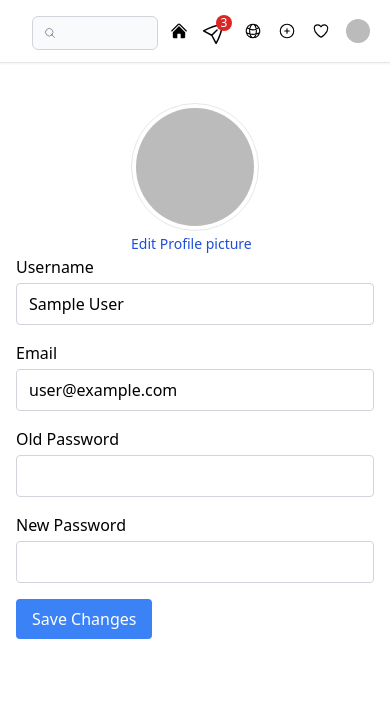
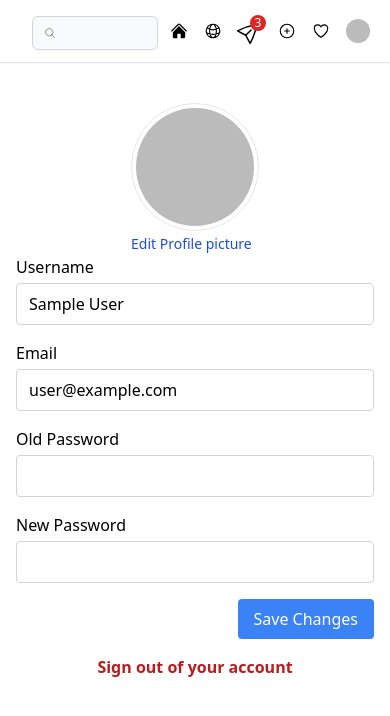
Before and after one commit to najeeudanesi/my_instagram_app, a Next.js app: page /profile in a window 390 px wide. Shown: the top 716 px of the page. Built offline with nearby package versions, Linux system fonts and the light colour scheme; no server answers; sample sign-in values are in the browser's storage.

Commit message:
mobile nav fix

```diff
--- a/components/Header.js
+++ b/components/Header.js
@@ -87,6 +87,11 @@ export default function Header() {
           <div className=" flex items-center justify-end space-x-4">
             <HomeIcon onClick={() => router.push("/")} className="navBtn" />
 
+            <GlobeAltIcon
+                  className="navBtn"
+                  onClick={() => router.push("/explore")}
+                />
+
             {user ? (
               <>
                 <div className="relative">
@@ -100,10 +105,6 @@ export default function Header() {
                   </div>
                 </div>
 
-                <GlobeAltIcon
-                  className="navBtn"
-                  onClick={() => router.push("/explore")}
-                />
                 <PlusCircleIcon
                   onClick={() => setOpen(true)}
                   className="navBtn"
--- a/components/Post.js
+++ b/components/Post.js
@@ -136,9 +136,9 @@ function Post({ id, username, img, caption, userImg}) {
             className="flex items-center space-x-2 mb-3">
 
               <img className="h-7 w-7 rounded-full object-cover" src={comment.data().userImage} alt="" />
-              <span className="font-semibold"> {comment.data().username}</span>
+              <span className="font-semibold text-sm"> {comment.data().username}</span>
               <p>{comment.data().comment}</p>
-              <Moment fromNow className="pr-5 text-xs text-gray-700">
+              <Moment fromNow className="pr-5 text-xs text-gray-600">
                 {comment.data().timestamp?.toDate()}
               </Moment>
             </div>
--- a/pages/profile.js
+++ b/pages/profile.js
@@ -1,5 +1,5 @@
 import  { useEffect, useRef, useState } from 'react';
-import { onAuthStateChanged, signInWithEmailAndPassword, updatePassword, updateProfile } from 'firebase/auth';
+import { onAuthStateChanged, signInWithEmailAndPassword, signOut, updatePassword, updateProfile } from 'firebase/auth';
 import { useRouter } from 'next/router';
 import { auth, db, storage } from '../firebase';
 import Header from '../components/Header';
@@ -106,6 +106,7 @@ const Profile = () => {
 
   };
 
+
   useEffect(() => {
     onAuthStateChanged(auth, (user) => {
       if (user) {
@@ -118,12 +119,14 @@ const Profile = () => {
          router.push('/auth/signin');
       }
     });
+
+
   }, []);
 
   return (
     <>
       <Header />
-      <div className="container mx-auto px-4 my-10">
+      <div className="container mx-auto px-4 mt-10 mb-4">
         <form onSubmit={handleSubmit} className="max-w-md mx-auto">
           <div className='flex items-center justify-center space-x-4'>
             <div>
@@ -204,11 +207,19 @@ const Profile = () => {
                   onChange={addImage}
                 />
           </div>
+          <div className='flex justify-end'>
           <button type="submit" className="bg-blue-500 text-white py-2 px-4 rounded ">
             Save Changes
           </button>
+          </div>
+          <div className='flex justify-center mt-4 font-bold text-red-700 cursor-pointer' onClick={() => signOut(auth)}> Sign out of your account</div>
         </form>
+
+
       </div>
+
+
+
 
       {showSnackbar && (
         <div
```
